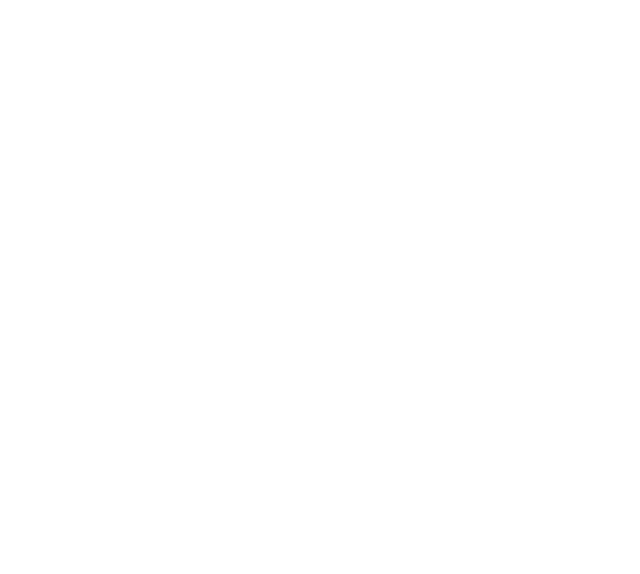
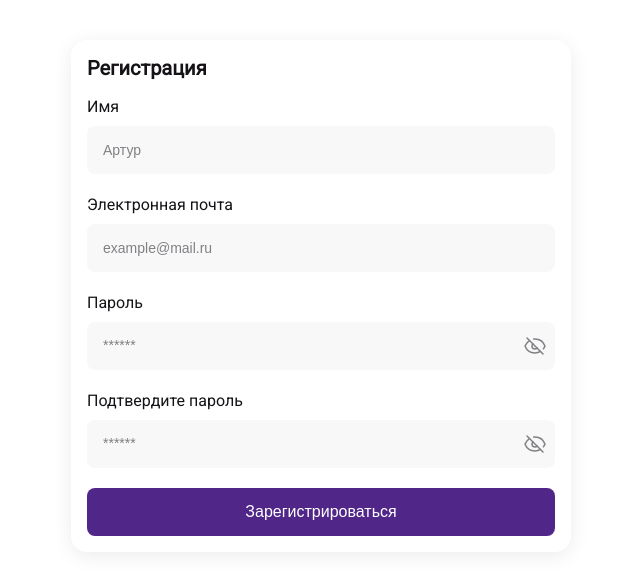
Before and after one commit to olgaAsmith/AboutTeam, a Next.js app: page /pages/signup in a window 1280 px wide. Shown: the part 104-678 px from the top of the page, without its empty margins (319-959 px from the left). Built offline with nearby package versions, Linux system fonts and the light colour scheme.

Commit message:
add signup/form/validation

```diff
--- a/package.json
+++ b/package.json
@@ -12,7 +12,8 @@
   "dependencies": {
     "next": "14.1.0",
     "react": "^18",
-    "react-dom": "^18"
+    "react-dom": "^18",
+    "react-hook-form": "^7.50.1"
   },
   "devDependencies": {
     "@types/node": "^20",
--- a/src/app/globals.scss
+++ b/src/app/globals.scss
@@ -1,4 +1,4 @@
-@import 'styles/variables.scss';
+@import './../styles/variables.scss';
 
 * {
   box-sizing: border-box;
@@ -6,8 +6,7 @@
 
 body {
   margin: 0;
-  font-family:
-    sans-serif;
+  font-family: sans-serif;
   font-size: 16px;
   line-height: 21.79px;
   color: $Black;
@@ -22,6 +21,15 @@
   margin: 0;
 }
 
+h1 {
+  font-size: 64px;
+  line-height: normal;
+}
+
+h2 {
+  font-size: 20px;
+  line-height: normal;
+}
 ul {
   list-style: none;
 }
@@ -30,15 +38,17 @@
   text-decoration: none;
   color: inherit;
   cursor: pointer;
-  transition: opacity .3s;
+  transition: opacity 0.3s;
   &:hover {
-    opacity: .5;
+    opacity: 0.7;
   }
 }
 
 button {
-  transition: opacity .3s;
+  border: none;
+  cursor: pointer;
+  transition: opacity 0.3s;
   &:hover {
-    opacity: .5;
+    opacity: 0.7;
   }
 }
--- a/src/app/layout.tsx
+++ b/src/app/layout.tsx
@@ -1,13 +1,14 @@
 import type { Metadata } from 'next';
 import { Roboto } from 'next/font/google';
 import './globals.scss';
+import React from 'react';
 
 const roboto = Roboto({
   weight: ['400'],
   style: ['normal'],
   subsets: ['cyrillic'],
-  display: 'swap',
-})
+  display: 'swap'
+});
 
 export const metadata: Metadata = {
   title: 'About Team',
--- a/src/app/page.tsx
+++ b/src/app/page.tsx
@@ -3,9 +3,7 @@
 export default function Home() {
   return (
     <main className={styles.main}>
-      <div>
-
-      </div>
+      <div></div>
     </main>
   );
 }
--- a/src/app/pages/signup/page.module.scss
+++ b/src/app/pages/signup/page.module.scss
@@ -0,0 +1,72 @@
+@import './../../../styles/variables.scss';
+
+.signup {
+  width: 100%;
+  height: 100vh;
+  display: flex;
+
+  &__form {
+    width: 500px;
+    display: flex;
+    flex-direction: column;
+    gap: 16px;
+    border-radius: 16px;
+    box-shadow: 0px 4px 20px 0px rgba(0, 0, 0, 0.08);
+    padding: 16px;
+    margin: auto;
+  }
+  &__title {
+    font-size: 20px;
+  }
+  &__inputarea {
+    position: relative;
+    display: flex;
+    flex-direction: column;
+  }
+  &__label {
+    margin-bottom: 8px;
+  }
+  &__input {
+    height: 48px;
+    padding: 12px 8px 12px 16px;
+    align-items: center;
+    border: none;
+    border-radius: 8px;
+    background: $Gray_light;
+    margin-bottom: 4px;
+  }
+  &__input::placeholder {
+    color: $Gray;
+    font-size: 14px;
+    line-height: normal;
+  }
+  &__input_error {
+    border: 1px solid var(--Red, #ff6161);
+  }
+  &__error {
+    color: $Red;
+    font-size: 10px;
+    line-height: normal;
+  }
+  &__button {
+    width: 100%;
+    height: 48px;
+    display: flex;
+    justify-content: center;
+    align-items: center;
+    border-radius: 8px;
+    background: $Violet;
+    color: $White;
+    font-size: 16px;
+    line-height: 21.79px;
+  }
+  &__hider {
+    position: absolute;
+    top: 42px;
+    right: 8px;
+    width: 24px;
+    height: 24px;
+    background-image: url(../../../images/hide.svg);
+    cursor: pointer;
+  }
+}
--- a/src/app/pages/signup/page.tsx
+++ b/src/app/pages/signup/page.tsx
@@ -1,9 +1,140 @@
+'use client';
+
+import { FieldValues, SubmitHandler, useForm } from 'react-hook-form';
 import styles from './page.module.scss';
+import { useState } from 'react';
+interface SignUpData {
+  user: string;
+  email: string;
+  password: string;
+  confirmPassword: string;
+}
 
-export default function Home() {
+export default function SignUp() {
+  const {
+    register,
+    handleSubmit,
+    getValues,
+    formState: { errors }
+  } = useForm<SignUpData>();
+
+  const onSubmit: SubmitHandler<FieldValues> = (data) => console.log(data);
+
+  const [isPasswordVisible, setIsPasswordVisible] = useState(false);
+  const handlePasswordVisability = () => {
+    setIsPasswordVisible(!isPasswordVisible);
+  };
+
+  const matchPassword = (value: string) => {
+    const password = getValues('password');
+    return password === value || 'Пароли не совпадают';
+  };
+
+  console.log(errors);
   return (
-    <>
-
-    </>
+    <section className={styles.signup}>
+      <form className={styles.signup__form} onSubmit={handleSubmit(onSubmit)}>
+        <h1 className={styles.signup__title}>Регистрация</h1>
+        <div className={styles.signup__inputarea}>
+          <label className={styles.signup__label} htmlFor="userName">
+            Имя
+          </label>
+          <input
+            className={styles.signup__input}
+            type="text"
+            id="userName"
+            placeholder="Артур"
+            {...register('user', {
+              required: 'Обязательное поле',
+              minLength: {
+                value: 3,
+                message: 'Слишком короткое имя'
+              },
+              pattern: {
+                value: /^[a-zA-Zа-яА-Я]+$/,
+                message: 'Имя должно содержать только буквы'
+              }
+            })}
+          />
+          {errors.user && <p className={styles.signup__error}>{errors.user.message}</p>}
+        </div>
+        <div className={styles.signup__inputarea}>
+          <label className={styles.signup__label} htmlFor="email">
+            Электронная почта
+          </label>
+          <input
+            className={styles.signup__input}
+            type="email"
+            id="email"
+            placeholder="example@mail.ru"
+            {...register('email', {
+              required: 'Обязательное поле',
+              pattern: {
+                value: /[a-z0-9._%+-]+@[a-z0-9.-]+.[a-z]{2,4}/,
+                message: 'Некорректынй адрес почты'
+              }
+            })}
+          />
+          {errors.email && <p className={styles.signup__error}>{errors.email.message}</p>}
+        </div>
+        <div className={styles.signup__inputarea}>
+          <label className={styles.signup__label} htmlFor="password">
+            Пароль
+          </label>
+          <input
+            className={styles.signup__input}
+            type={isPasswordVisible ? 'text' : 'password'}
+            id="password"
+            placeholder="******"
+            autoComplete="off"
+            {...register('password', {
+              required: 'Обязательное поле',
+              minLength: {
+                value: 6,
+                message: 'Минимально - 6 символов'
+              },
+              pattern: {
+                value: /^[A-Za-z\d!@#$%^&*()-_+=<>?]{6,20}$/,
+                message: 'Только латинские буквы и символы'
+              },
+              validate: matchPassword
+            })}
+          />
+          {errors.password && <p className={styles.signup__error}>{errors.password.message}</p>}
+          <div className={styles.signup__hider} onClick={handlePasswordVisability}></div>
+        </div>
+        <div className={styles.signup__inputarea}>
+          <label className={styles.signup__label} htmlFor="confirmPassword">
+            Подтвердите пароль
+          </label>
+          <input
+            className={styles.signup__input}
+            type={isPasswordVisible ? 'text' : 'password'}
+            id="confirmPassword"
+            placeholder="******"
+            autoComplete="off"
+            {...register('confirmPassword', {
+              required: 'Обязательное поле',
+              minLength: {
+                value: 6,
+                message: 'Минимально - 6 символов'
+              },
+              pattern: {
+                value: /^[A-Za-z\d!@#$%^&*()-_+=<>?]{6,20}$/,
+                message: 'Только латинские буквы и символы'
+              },
+              validate: matchPassword
+            })}
+          />
+          {errors.confirmPassword && (
+            <p className={styles.signup__error}>{errors.confirmPassword.message}</p>
+          )}
+          <div className={styles.signup__hider} onClick={handlePasswordVisability}></div>
+        </div>
+        <button type="submit" className={styles.signup__button}>
+          Зарегистрироваться
+        </button>
+      </form>
+    </section>
   );
 }
--- a/src/app/styles/variables.scss
+++ /dev/null
@@ -1,5 +0,0 @@
-$White: #FFF;
-$Black: #151317;
-$Red: #FF6161;
-$Gray_light: #F8F8F8;
-$Violet: #512689;
--- /dev/null
+++ b/src/styles/variables.scss
@@ -0,0 +1,6 @@
+$White: #fff;
+$Black: #151317;
+$Red: #ff6161;
+$Gray: #808185;
+$Gray_light: #f8f8f8;
+$Violet: #512689;
```
Also changed, not shown: .eslintrc.json, src/images/hide.svg (added), src/utils/consts.tsx (added), 1 other file (tests, documents, lock files or other folders).
